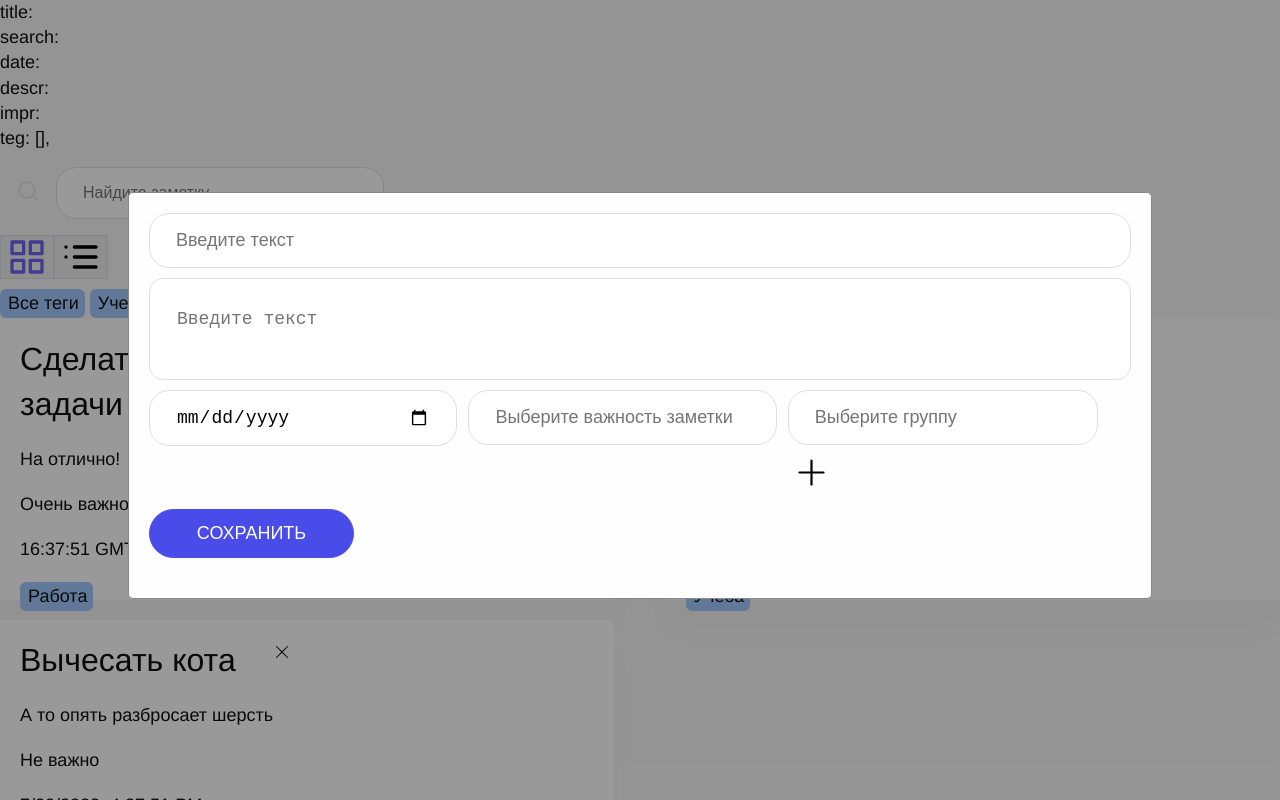
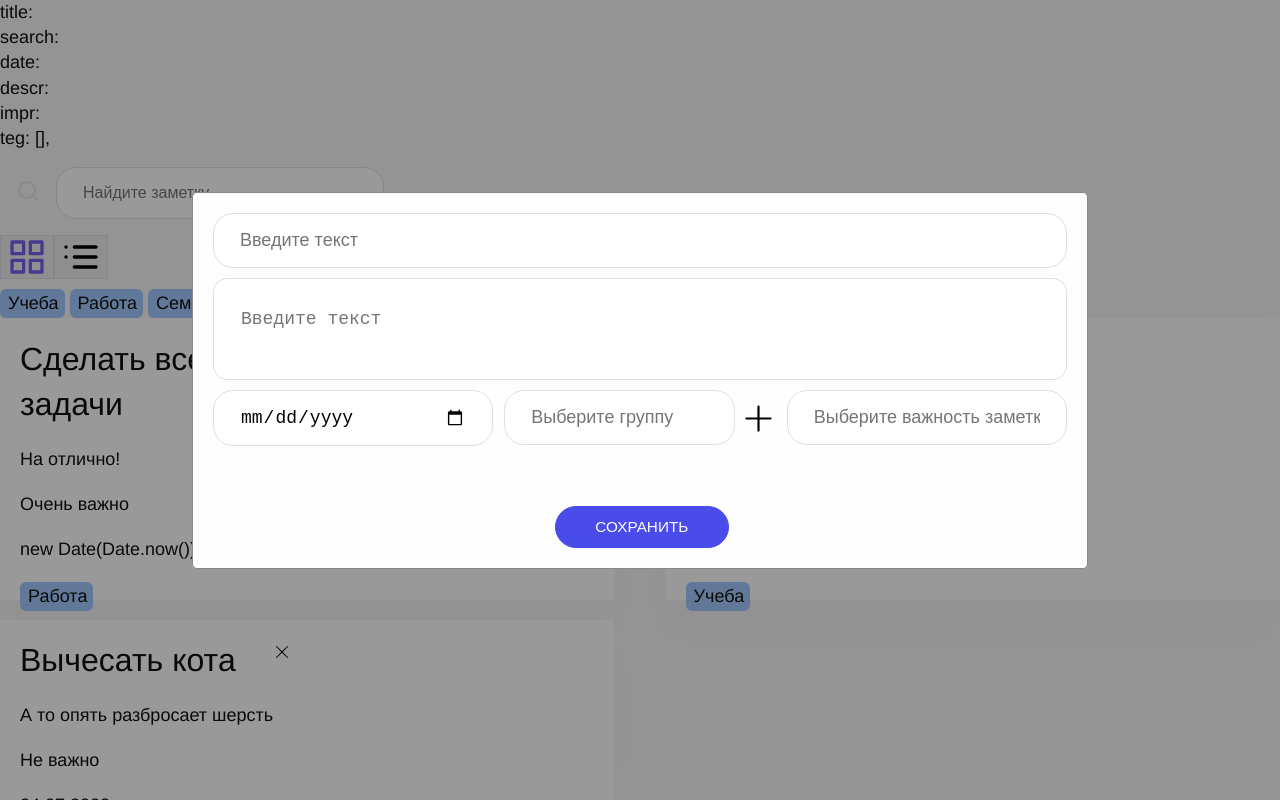
Before and after one commit to zva-2000/Note-App, a Vue app: page / in a window 1280 px wide. Shown: the top 800 px of the page. Built offline with nearby package versions, Linux system fonts and the light colour scheme.

Commit message:
Новое приложение

```diff
--- a/src/App.vue
+++ b/src/App.vue
@@ -33,7 +33,7 @@ import NotesWindow from './components/NotesWindow.vue';
 
 const { addTegFunctionForCompose, newTag, choosenTegs } = useTags();
 
-const { notes, note } = useNotes();
+const { notes, note, isVisible } = useNotes();
 
 const { search } = useFilter();
 
@@ -62,30 +62,6 @@ function OpenDrop() {
   console.log('Button clicked!');
 }
 
-function AddNote() {
-  let { title, descr, impr, teg } = note;
-  // if (title === '') {
-  //   NewMessege = 'Wrong note';
-  //   return false;
-  // }
-  // if (impr === '') {
-  //   NewImr = 'Choose the importance of note';
-  //   return false;
-  // }
-  notesArray.notes.push({
-    title,
-    descr,
-    impr,
-    date: new Date(Date.now()).toLocaleString(),
-    teg,
-  });
-  // NewMessege = null;
-  // NewImr = null;
-  note.title = '';
-  note.descr = '';
-  note.impr = '';
-  note.teg = [];
-}
 </script>
 
 <template>
@@ -141,7 +117,7 @@ function AddNote() {
     />
   </div> -->
 
-  <ModalWindow/>
+  <ModalWindow v-if="isVisible"/>
 
   <NotesWindow/>
 
--- a/src/assets/scss/common/buttons.scss
+++ b/src/assets/scss/common/buttons.scss
@@ -1,7 +1,7 @@
 .btn {
   display: inline-block;
   padding: .8em 2.6em;
-  margin: 20px 0;
+  // margin: 20px 0;
   line-height: 1;
   text-transform: uppercase;
   cursor: pointer;
--- a/src/components/InputForDropdown.vue
+++ b/src/components/InputForDropdown.vue
@@ -36,7 +36,7 @@ const emit = defineEmits<{
   display: flex;
   position: relative;
   display: inline-block;
-  width: 310px;
+  width: 85%;
 }
 
 /* .dropdown-input {
--- a/src/components/ModalWindow.vue
+++ b/src/components/ModalWindow.vue
@@ -20,11 +20,19 @@
       </div>
 
       <div class="container">
+
         <BaseInput
           class="date-input"
           v-model:value="note.date"
           type="date"
           placeholder="Введите дату"
+        />
+
+        <addTegComponent
+          :class-name="'teg-input'"
+          @chooseTeg="chooseTeg"
+          @update:error="error = $event"
+          :selectedTegs="note.teg"
         />
 
         <ComponentWithDropdown
@@ -33,12 +41,6 @@
           v-model:options="options"
         />
 
-        <addTegComponent
-          :class-name="'teg-input'"
-          @chooseTeg="chooseTeg"
-          @update:error="error = $event"
-          :selectedTegs="note.teg"
-        />
       </div>
 
       <base-button @click="AddNote" class="save-button">
@@ -66,7 +68,7 @@ import { useNotes } from '../composables/useNotes.js'
 
 import { useTags } from '../composables/useTags.js'
 
-const { note, notes } = useNotes();
+const { note, notes, AddNote } = useNotes();
 
 const { chooseTeg } = useTags();
 
@@ -95,7 +97,7 @@ let error = ref('');
 }
 
 .date-input {
-  width: 310px;
+  width: 40%;
   position: relative;
 }
 
@@ -109,7 +111,7 @@ let error = ref('');
 }
 
 .impr-input {
-  width: 310px;
+  width: 40%;
 }
 
 .base-input {
@@ -117,7 +119,9 @@ let error = ref('');
 }
 
 .save-button {
-  margin: auto;
+  font-size: 85%;
+  margin-left: 40%;
+  margin-top: 7%;
 }
 
 .modal {
@@ -133,11 +137,13 @@ let error = ref('');
 }
 
 .modal-content {
+    position: relative;
+    justify-content: center;
     background-color: #fefefe;
     margin: 15% auto;
     padding: 20px;
     border: 1px solid #888;
-    width: 80%;
+    width: 70%;
     border-radius: 5px;
 }
 
--- a/src/components/addTegComponent.vue
+++ b/src/components/addTegComponent.vue
@@ -14,7 +14,7 @@
 
     <SelectedTegs
     class="tags"
-    :items="choosenTegs"/>
+    :items="note.teg"/>
 
     <BaseList
       :items="filteredTegs"
@@ -30,6 +30,8 @@ import { computed, ref } from 'vue';
 
 import { useTags } from '../composables/useTags.js'
 
+import { useNotes } from '../composables/useNotes.js'
+
 import BaseButtonForSVG from './BaseButtonForSVG.vue';
 
 import SvgForButtons from './SvgForButtons.vue';
@@ -43,6 +45,8 @@ import SelectedTegs from './SelectedTegs.vue';
 import BaseButton from './BaseButton.vue';
 
 const { addTegFunctionForCompose, newTag, tags, choosenTegs } = useTags();
+
+const { note } = useNotes();
 
 const props = defineProps<{
   selectedTegs: string[];
@@ -95,7 +99,7 @@ const filteredTegs = computed(() => {
 
 <style>
 .input-teg {
-  width: 350px;
+  width: 40%;
 }
 
 .plusButton {
--- a/src/composables/useFilter.ts
+++ b/src/composables/useFilter.ts
@@ -15,6 +15,8 @@ let viewMode = ref<keyof typeof GridMode>(GridMode.Grid);
 const search = ref('');
 
 const SelectedTeg = ref('');
+
+const allTags = ref('Все теги')
 
 export function useFilter() {
 
@@ -44,7 +46,7 @@ export function useFilter() {
 
   const notesFilterByTag = computed(() => {
     if (!SelectedTeg.value) return notesFilter.value;
-    if (SelectedTeg.value === 'Все теги') return notesFilter.value;
+    if (allTags.value === 'Все теги') return notesFilter.value;
     return notesFilter.value.filter((note: any) =>
       note.teg.find((item: string) => item === SelectedTeg.value)
     );
--- a/src/composables/useNotes.js
+++ b/src/composables/useNotes.js
@@ -1,25 +1,27 @@
 import { ref } from 'vue'
+
+let isVisible = ref(true);
 
 const notes = ref([
     {
       title: 'Сделать все задачи',
       descr: 'На отлично!',
       impr: 'Очень важно',
-      date: new Date(Date.now()).toTimeString(),
+      date: 'new Date(Date.now()).toTimeString()',
       teg: ['Работа'],
     },
     {
       title: 'Выучить Composbles',
       descr: 'Описан в документации Vue',
       impr: 'Нормально',
-      date: new Date(Date.now()).toLocaleString(),
+      date: '24.07.2023',
       teg: ['Учеба'],
     },
     {
       title: 'Вычесать кота',
       descr: 'А то опять разбросает шерсть',
       impr: 'Не важно',
-      date: new Date(Date.now()).toLocaleString(),
+      date: "24.07.2023",
       teg: ['Семья'],
     },
   ]
@@ -39,5 +41,33 @@ export function useNotes() {
     notes.value.splice(index, 1);
   };
 
-  return { notes, note, removeNote };
+  function AddNote() {
+    let { title, descr, impr, teg, date } = note.value;
+    // if (title === '') {
+    //   NewMessege = 'Wrong note';
+    //   return false;
+    // }
+    // if (impr === '') {
+    //   NewImr = 'Choose the importance of note';
+    //   return false;
+    // }
+    notes.value.push({
+      title,
+      descr,
+      impr,
+      date,
+      teg,
+    });
+    // NewMessege = null;
+    // NewImr = null;
+    note.value.date = '';
+    note.value.title = '';
+    note.value.descr = '';
+    note.value.impr = '';
+    note.value.teg = [];
+
+    isVisible.value = !isVisible.value;
+  }
+
+  return { notes, note, removeNote, AddNote, isVisible };
 }
--- a/src/composables/useTags.js
+++ b/src/composables/useTags.js
@@ -4,7 +4,7 @@ import { useNotes } from '../composables/useNotes.js';
 
 const { note } = useNotes();
 
-const tags = ref(['Все теги','Учеба', 'Работа', 'Семья'])
+const tags = ref(['Учеба', 'Работа', 'Семья'])
 
 let choosenTegs = ref([]);
 
```
